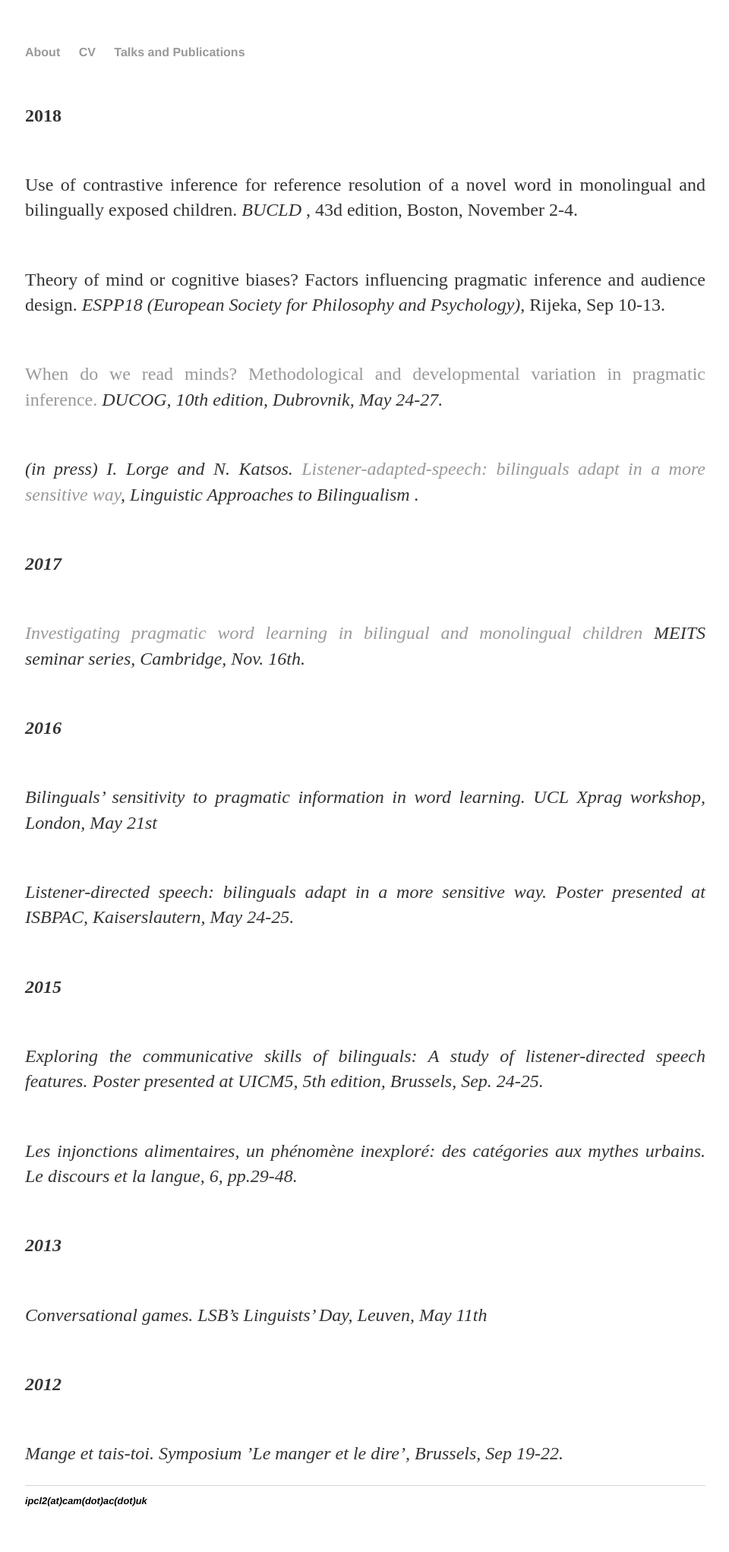
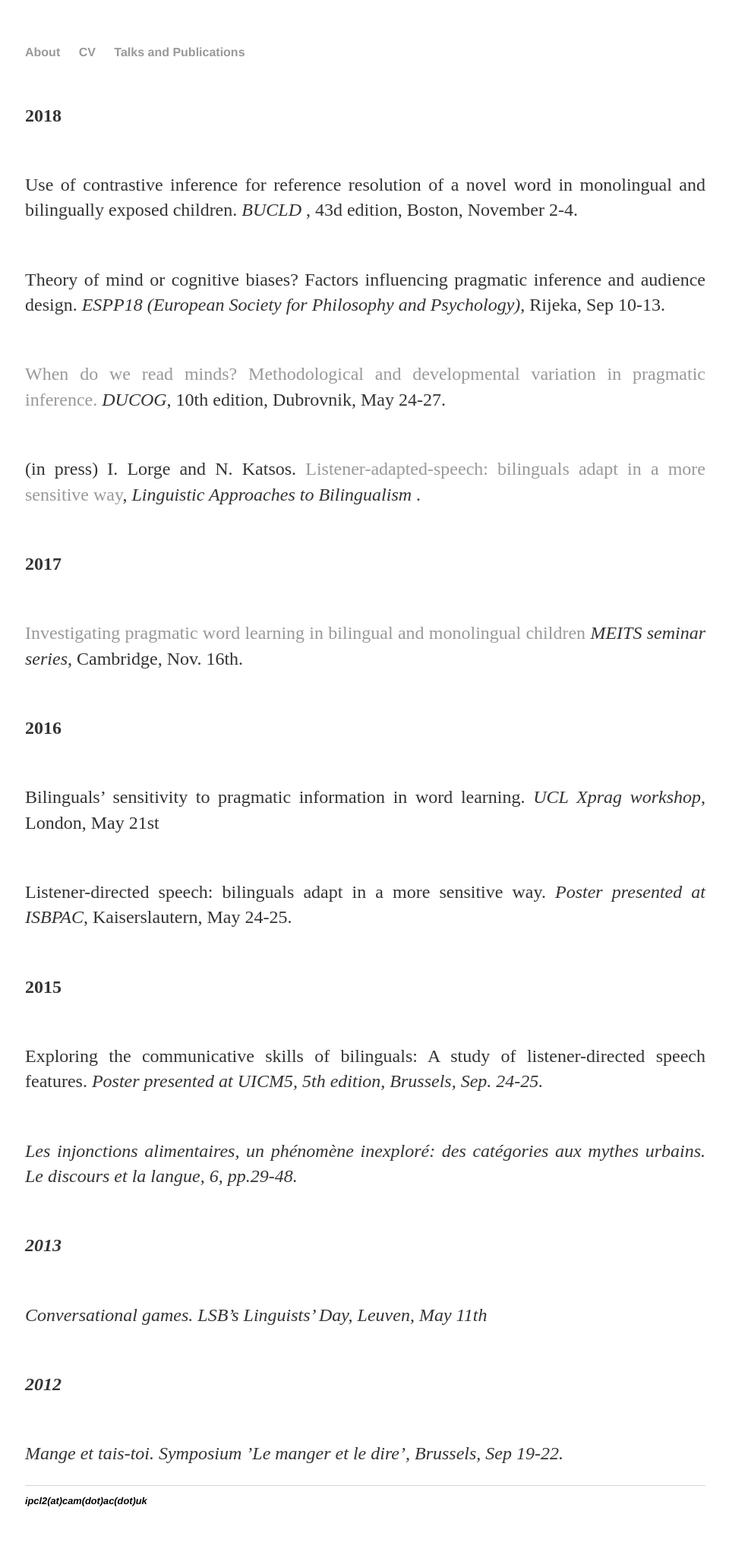
Before and after one commit to isabellelorge/isabellelorge.github.io, a Jekyll site: the page built from Publications.html, in a window 1280 px wide. Shown: the whole page at 76% size, without its empty margins (159-1119 px from the left). Built offline with Jekyll 4.4.1, drawn with Linux system fonts in a browser that asks for light colours.

```diff
--- a/Publications.html
+++ b/Publications.html
@@ -27,7 +27,7 @@ audience design. <i>ESPP18 (European Society for Philosophy and Psychology)</i>,
 
 <p><br>
 <a href="/ducog.pdf">When do we read minds? Methodological and developmental variation in pragmatic
-inference.</a> <i>DUCOG<i/>, 10th edition, Dubrovnik, May 24-27.
+inference.</a> <i>DUCOG</i>, 10th edition, Dubrovnik, May 24-27.
 <br> </p>
 
 <p><br>
```
